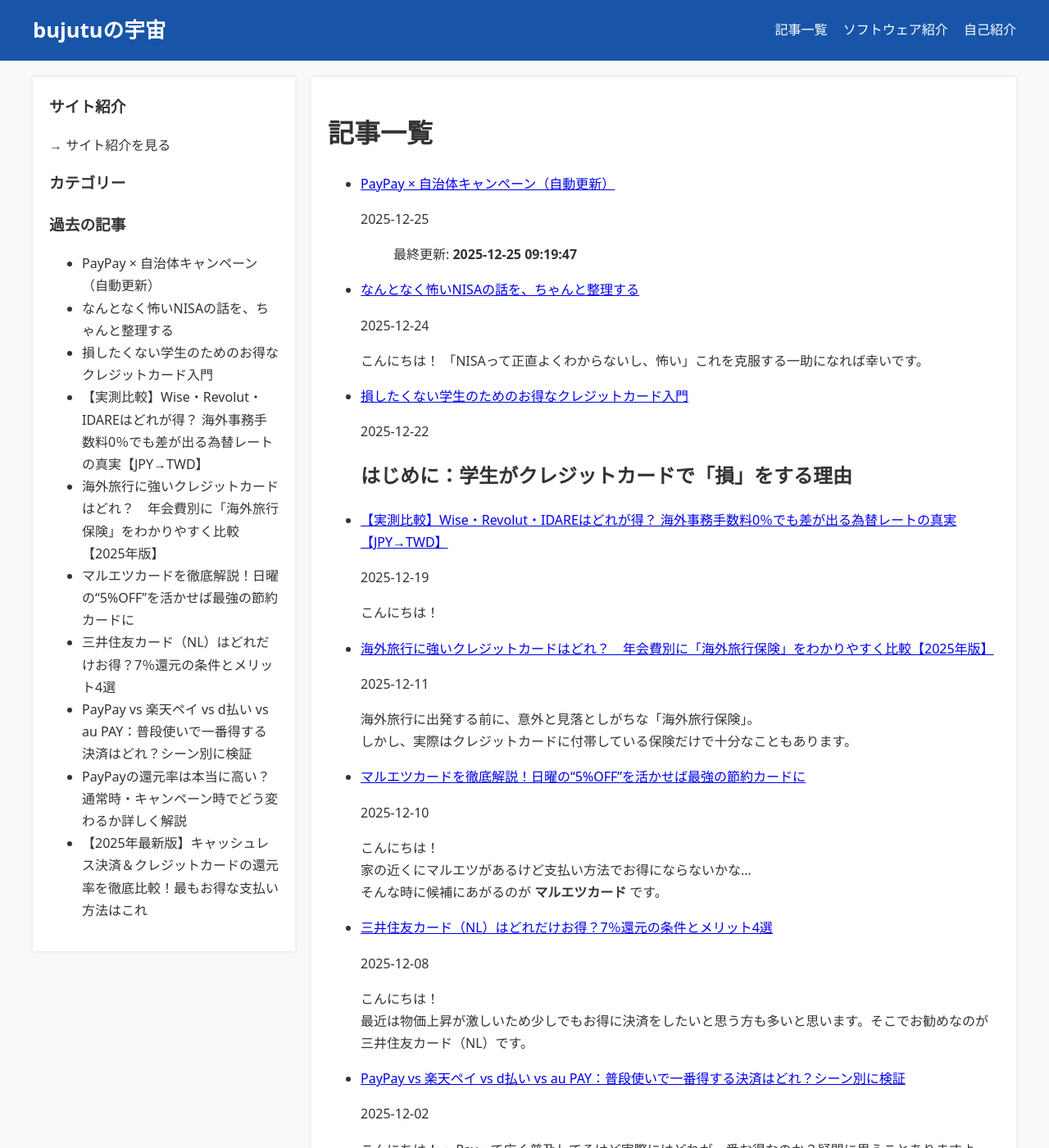
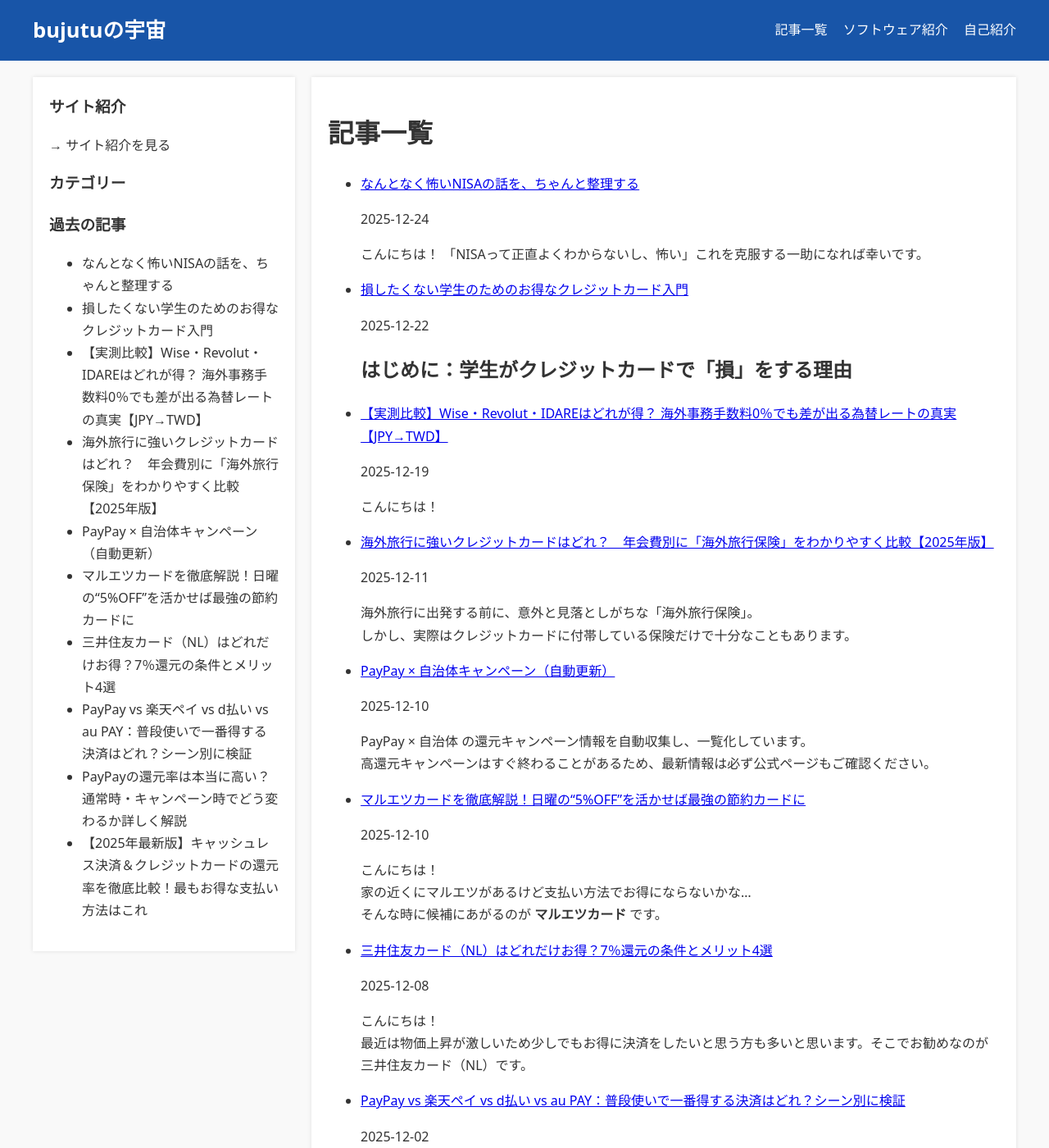
Before and after one commit to bujutu/bujutu.github.io, a Jekyll site: the page built from posts.html, in a window 1280 px wide and 1400 px high. Shown: the whole window at 82% size. Built offline with Jekyll 4.4.1, drawn with Linux system fonts in a browser that asks for light colours.

Commit message:
Auto-update PayPay campaigns

```diff
--- a/_posts/2025-12-10-paypay-campaigns.md
+++ b/_posts/2025-12-10-paypay-campaigns.md
@@ -1,12 +1,10 @@
 ---
 title: "PayPay × 自治体キャンペーン（自動更新）"
 layout: post
-date: 2025-12-25 09:19:47
+last_modified_at: 2025-12-26 09:19:15
 description: "PayPayと自治体のポイント還元キャンペーン一覧（自動更新）。"
 tags: [paypay, 自治体, キャンペーン, 自動更新]
 ---
-
-> 最終更新: **2025-12-25 09:19:47**
 
 PayPay × 自治体 の還元キャンペーン情報を自動収集し、一覧化しています。
 高還元キャンペーンはすぐ終わることがあるため、最新情報は必ず公式ページもご確認ください。
@@ -109,15 +107,6 @@ PayPay × 自治体 の還元キャンペーン情報を自動収集し、一覧
 
 ---
 
-## 岐阜市
-
-- **状態**: 開催中
-- **期間**: 2025/11/26 〜 12/25
-- **還元率**: 20%
-- **公式ページ**: [リンク](https://paypay.ne.jp/event/gihu-gihu-city-20251126/)
-
----
-
 ## あま市
 
 - **状態**: 開催予定
```
